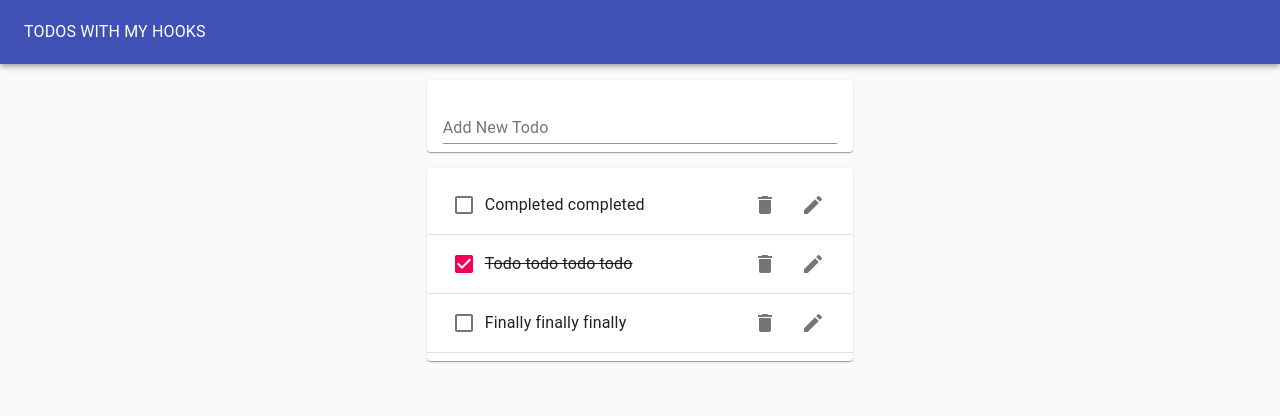
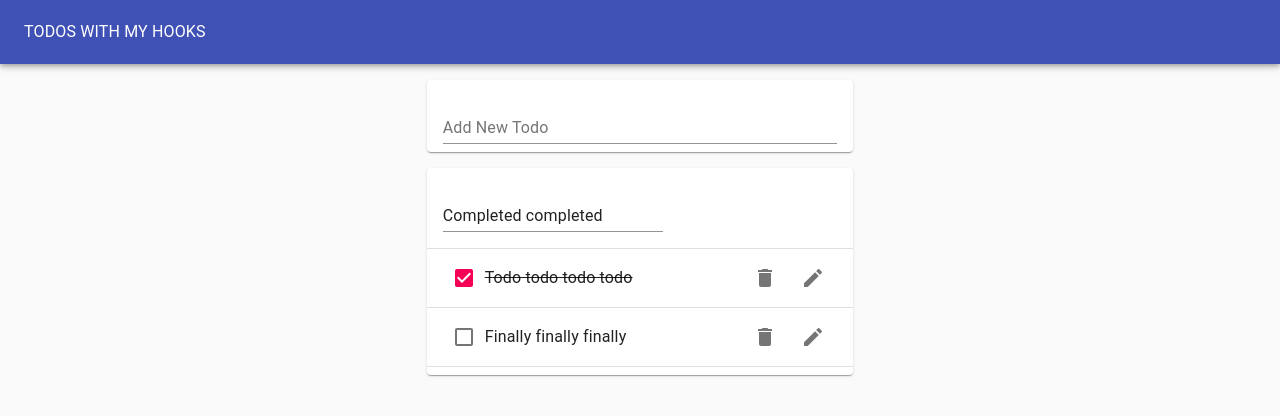
Before and after one commit to appsius/todo_six, a React (Create React App) app: page / in a window 1280 px wide. Both pictures are taken after a click on the button 813 px from the left and 205 px from the top of the page. Shown: the top 416 px of the page. Built offline with nearby package versions, Linux system fonts and the light colour scheme; the HTML template or start-up script is replaced by a standard one.

Commit message:
Editing w/ Hook

```diff
--- /dev/null
+++ b/src/EditTodoForm.js
@@ -0,0 +1,24 @@
+import React from 'react';
+import useInputState from './hooks/useInputState';
+import TextField from '@material-ui/core/TextField';
+
+export default function EditTodoForm({ id, task, editTodo, toggleEditForm }) {
+  const [value, handleChange, reset] = useInputState(task);
+  return (
+    <form
+      onSubmit={e => {
+        e.preventDefault();
+        editTodo(id, value);
+        reset();
+        toggleEditForm();
+      }}
+    >
+      <TextField
+        margin='normal'
+        value={value}
+        onChange={handleChange}
+        fullWidth
+      />
+    </form>
+  );
+}
--- a/src/Todo.js
+++ b/src/Todo.js
@@ -1,4 +1,6 @@
 import React from 'react';
+import useToggleState from './hooks/useToggleState';
+import EditTodoForm from './EditTodoForm';
 import ListItem from '@material-ui/core/ListItem';
 import ListItemText from '@material-ui/core/ListItemText';
 import Checkbox from '@material-ui/core/Checkbox';
@@ -7,9 +9,26 @@
 import EditIcon from '@material-ui/icons/Edit';
 import ListItemSecondaryAction from '@material-ui/core/ListItemSecondaryAction';
 
-export default function Todo({ id, task, completed, removeTodo, toggleTodo }) {
+export default function Todo({
+  id,
+  task,
+  completed,
+  removeTodo,
+  toggleTodo,
+  editTodo
+}) {
+  const [isEditing, toggle] = useToggleState(false);
   return (
     <ListItem>
+      {isEditing ? (
+        <EditTodoForm
+          editTodo={editTodo}
+          id={id}
+          task={task}
+          toggleEditForm={toggle}
+        />
+      ) : (
+        <>
           <Checkbox
             tabIndex={-1}
             checked={completed}
@@ -24,10 +43,12 @@
             <IconButton aria-label='Delete' onClick={() => removeTodo(id)}>
               <DeleteIcon />
             </IconButton>
-        <IconButton aria-label='Edit'>
+            <IconButton aria-label='Edit' onClick={toggle}>
               <EditIcon />
             </IconButton>
           </ListItemSecondaryAction>
+        </>
+      )}
     </ListItem>
   );
 }
--- a/src/TodoApp.js
+++ b/src/TodoApp.js
@@ -30,6 +30,12 @@
     );
     setTodos(updatedTodos);
   };
+  const editTodo = (todoId, newTask) => {
+    const updatedTodos = todos.map(todo =>
+      todo.id === todoId ? { ...todo, task: newTask } : todo
+    );
+    setTodos(updatedTodos);
+  };
 
   return (
     <Paper
@@ -53,6 +59,7 @@
             todos={todos}
             removeTodo={removeTodo}
             toggleTodo={toggleTodo}
+            editTodo={editTodo}
           />
         </Grid>
       </Grid>
--- a/src/TodoList.js
+++ b/src/TodoList.js
@@ -4,7 +4,7 @@
 import Divider from '@material-ui/core/Divider';
 import Todo from './Todo';
 
-export default function TodoList({ todos, removeTodo, toggleTodo }) {
+export default function TodoList({ todos, removeTodo, toggleTodo, editTodo }) {
   return (
     <Paper>
       <List>
@@ -17,6 +17,7 @@
               completed={todo.completed}
               removeTodo={removeTodo}
               toggleTodo={toggleTodo}
+              editTodo={editTodo}
             />
             <Divider />
           </>
--- /dev/null
+++ b/src/hooks/useToggleState.js
@@ -0,0 +1,11 @@
+import { useState } from 'react';
+function useToggle(initialVal = false) {
+  // call useState, "reserve piece of state"
+  const [state, setState] = useState(initialVal);
+  const toggle = () => {
+    setState(!state);
+  };
+  // return piece of state, and a function to toggle it
+  return [state, toggle];
+}
+export default useToggle;
```
Lines whose indentation alone changed are shown as unchanged.
